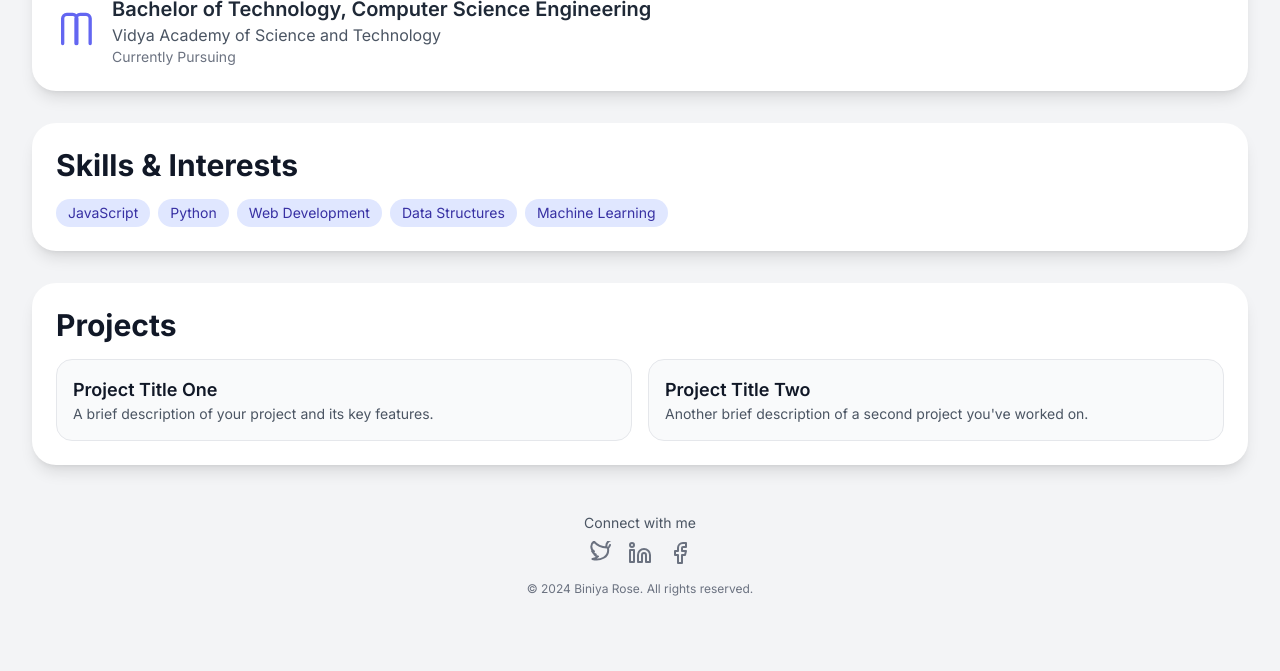
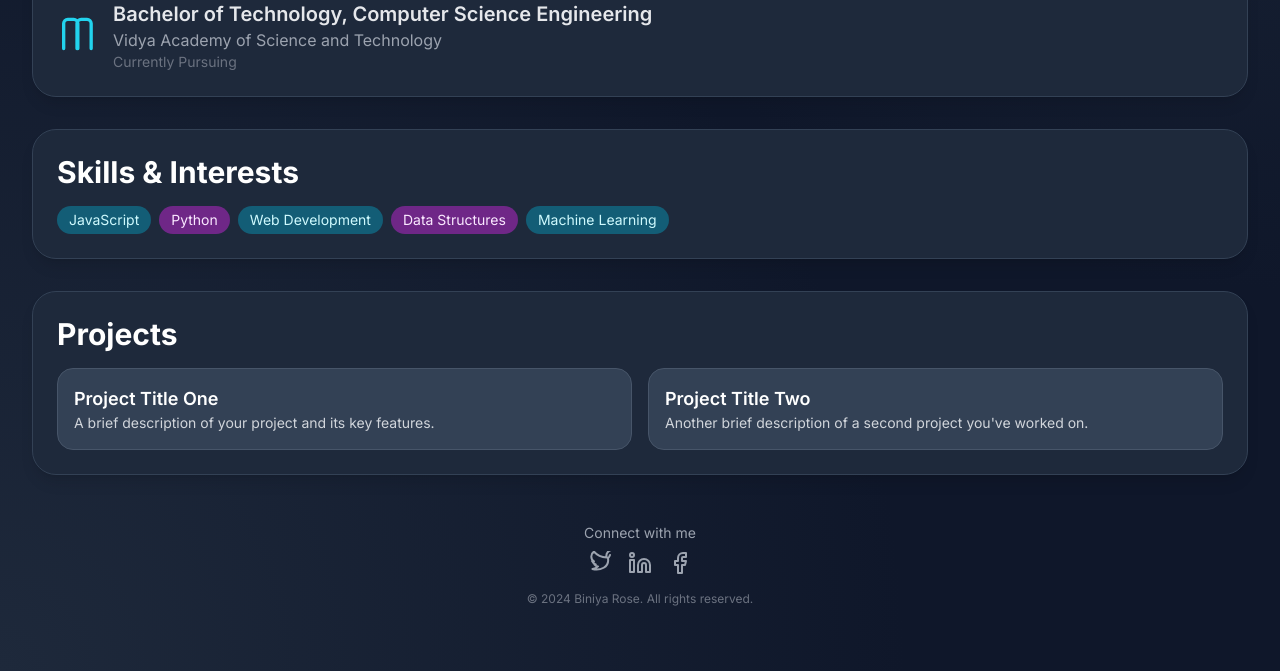
Before and after one commit to biniyarose123/biniyarose123.github.io, a plain HTML site: page index.html in a window 1280 px wide. Shown: the part 631-1302 px from the top of the page. Drawn offline with nearby package versions, Linux system fonts and the light colour scheme.

Commit message:
Update index.html

```diff
--- a/index.html
+++ b/index.html
@@ -11,89 +11,118 @@
     <style>
         body {
             font-family: 'Inter', sans-serif;
-            background-color: #f3f4f6;
-            color: #1f2937;
+            background-color: #0f172a; /* Deeper background color */
+            color: #e2e8f0; /* Lighter text color for contrast */
+            background-image: radial-gradient(at 0% 100%, #1e293b, transparent 50%),
+                              radial-gradient(at 100% 0%, #1e293b, transparent 50%);
+            background-size: 100% 100%;
         }
         .container {
             max-width: 800px;
         }
+
+        /* Animation for section fade-in */
+        @keyframes fadeIn {
+            from {
+                opacity: 0;
+                transform: translateY(20px);
+            }
+            to {
+                opacity: 1;
+                transform: translateY(0);
+            }
+        }
+
+        /* Apply animation to sections */
+        .animated-section {
+            animation: fadeIn 1s ease-in-out;
+            animation-fill-mode: forwards;
+            opacity: 0;
+        }
+
+        /* Delay for sequential sections */
+        #about { animation-delay: 0.2s; }
+        #education { animation-delay: 0.4s; }
+        #skills { animation-delay: 0.6s; }
+        #projects { animation-delay: 0.8s; }
+        footer { animation-delay: 1s; }
     </style>
 </head>
-<body class="bg-gray-100 text-gray-800">
+<body class="bg-slate-900 text-gray-200">
 
     <div class="container mx-auto p-4 sm:p-8">
 
         <!-- Header Section -->
-        <header class="text-center mb-12">
-            <div class="bg-white p-6 rounded-3xl shadow-lg">
-                <img src="https://placehold.co/150x150/d1d5db/4b5563?text=BR" alt="Profile picture of Biniya Rose" class="w-24 h-24 rounded-full mx-auto mb-4 object-cover ring-4 ring-gray-200">
-                <h1 class="text-4xl sm:text-5xl font-extrabold text-gray-900 mb-2">Biniya Rose</h1>
-                <p class="text-lg text-gray-600 font-medium">Computer Science Engineering Student</p>
+        <header class="text-center mb-12 animated-section">
+            <div class="bg-slate-800 p-6 rounded-3xl shadow-lg border border-slate-700">
+                <img src="https://placehold.co/150x150/0f172a/64748b?text=BR" alt="Profile picture of Biniya Rose" class="w-24 h-24 rounded-full mx-auto mb-4 object-cover ring-4 ring-slate-700">
+                <h1 class="text-4xl sm:text-5xl font-extrabold text-white mb-2">Biniya Rose</h1>
+                <p class="text-lg text-gray-400 font-medium">Computer Science Engineering Student</p>
             </div>
         </header>
 
         <!-- About Section -->
-        <section id="about" class="bg-white p-6 rounded-3xl shadow-lg mb-8">
-            <h2 class="text-2xl sm:text-3xl font-bold text-gray-900 mb-4">About Me</h2>
-            <p class="text-gray-700 leading-relaxed mb-4">
+        <section id="about" class="bg-slate-800 p-6 rounded-3xl shadow-lg mb-8 border border-slate-700 animated-section">
+            <h2 class="text-2xl sm:text-3xl font-bold text-white mb-4">About Me</h2>
+            <p class="text-gray-300 leading-relaxed mb-4">
                 I am Biniya Rose, a Computer Science Engineering student currently pursuing my studies at **Vidya Academy of Science and Technology**.
             </p>
-            <p class="text-gray-700 leading-relaxed">
+            <p class="text-gray-300 leading-relaxed">
                 I am from Thaikkad, near Guruvayoor, and I am passionate about technology and solving real-world problems through code. This portfolio is a space to showcase my academic journey, skills, and projects.
             </p>
         </section>
 
         <!-- Education Section -->
-        <section id="education" class="bg-white p-6 rounded-3xl shadow-lg mb-8">
-            <h2 class="text-2xl sm:text-3xl font-bold text-gray-900 mb-4">Education</h2>
+        <section id="education" class="bg-slate-800 p-6 rounded-3xl shadow-lg mb-8 border border-slate-700 animated-section">
+            <h2 class="text-2xl sm:text-3xl font-bold text-white mb-4">Education</h2>
             <div class="flex items-center space-x-4">
-                <svg xmlns="http://www.w3.org/2000/svg" class="h-10 w-10 text-indigo-500 flex-shrink-0" viewBox="0 0 24 24" fill="none" stroke="currentColor" stroke-width="2" stroke-linecap="round" stroke-linejoin="round"><path d="M4 19.5v-15A2.5 2.5 0 0 1 6.5 2H10a2.5 2.5 0 0 1 2.5 2.5v15"/><path d="M12 19.5v-15A2.5 2.5 0 0 1 14.5 2H18a2.5 2.5 0 0 1 2.5 2.5v15"/></svg>
+                <svg xmlns="http://www.w3.org/2000/svg" class="h-10 w-10 text-cyan-400 flex-shrink-0" viewBox="0 0 24 24" fill="none" stroke="currentColor" stroke-width="2" stroke-linecap="round" stroke-linejoin="round"><path d="M4 19.5v-15A2.5 2.5 0 0 1 6.5 2H10a2.5 2.5 0 0 1 2.5 2.5v15"/><path d="M12 19.5v-15A2.5 2.5 0 0 1 14.5 2H18a2.5 2.5 0 0 1 2.5 2.5v15"/></svg>
                 <div>
-                    <h3 class="text-xl font-semibold text-gray-800">Bachelor of Technology, Computer Science Engineering</h3>
-                    <p class="text-gray-600 font-medium">Vidya Academy of Science and Technology</p>
+                    <h3 class="text-xl font-semibold text-gray-200">Bachelor of Technology, Computer Science Engineering</h3>
+                    <p class="text-gray-400 font-medium">Vidya Academy of Science and Technology</p>
                     <p class="text-sm text-gray-500">Currently Pursuing</p>
                 </div>
             </div>
         </section>
 
         <!-- Placeholder Skills Section -->
-        <section id="skills" class="bg-white p-6 rounded-3xl shadow-lg mb-8">
-            <h2 class="text-2xl sm:text-3xl font-bold text-gray-900 mb-4">Skills & Interests</h2>
+        <section id="skills" class="bg-slate-800 p-6 rounded-3xl shadow-lg mb-8 border border-slate-700 animated-section">
+            <h2 class="text-2xl sm:text-3xl font-bold text-white mb-4">Skills & Interests</h2>
             <div class="flex flex-wrap gap-2">
-                <span class="bg-indigo-100 text-indigo-800 px-3 py-1 rounded-full text-sm font-medium">JavaScript</span>
-                <span class="bg-indigo-100 text-indigo-800 px-3 py-1 rounded-full text-sm font-medium">Python</span>
-                <span class="bg-indigo-100 text-indigo-800 px-3 py-1 rounded-full text-sm font-medium">Web Development</span>
-                <span class="bg-indigo-100 text-indigo-800 px-3 py-1 rounded-full text-sm font-medium">Data Structures</span>
-                <span class="bg-indigo-100 text-indigo-800 px-3 py-1 rounded-full text-sm font-medium">Machine Learning</span>
+                <span class="bg-cyan-600/50 text-cyan-100 px-3 py-1 rounded-full text-sm font-medium">JavaScript</span>
+                <span class="bg-fuchsia-600/50 text-fuchsia-100 px-3 py-1 rounded-full text-sm font-medium">Python</span>
+                <span class="bg-cyan-600/50 text-cyan-100 px-3 py-1 rounded-full text-sm font-medium">Web Development</span>
+                <span class="bg-fuchsia-600/50 text-fuchsia-100 px-3 py-1 rounded-full text-sm font-medium">Data Structures</span>
+                <span class="bg-cyan-600/50 text-cyan-100 px-3 py-1 rounded-full text-sm font-medium">Machine Learning</span>
             </div>
         </section>
 
         <!-- Placeholder Projects Section -->
-        <section id="projects" class="bg-white p-6 rounded-3xl shadow-lg mb-8">
-            <h2 class="text-2xl sm:text-3xl font-bold text-gray-900 mb-4">Projects</h2>
+        <section id="projects" class="bg-slate-800 p-6 rounded-3xl shadow-lg mb-8 border border-slate-700 animated-section">
+            <h2 class="text-2xl sm:text-3xl font-bold text-white mb-4">Projects</h2>
             <div class="grid md:grid-cols-2 gap-4">
-                <div class="bg-gray-50 p-4 rounded-2xl border border-gray-200">
-                    <h3 class="text-lg font-semibold text-gray-900">Project Title One</h3>
-                    <p class="text-sm text-gray-600">A brief description of your project and its key features.</p>
+                <div class="bg-slate-700 p-4 rounded-2xl border border-slate-600">
+                    <h3 class="text-lg font-semibold text-white">Project Title One</h3>
+                    <p class="text-sm text-gray-300">A brief description of your project and its key features.</p>
                 </div>
-                <div class="bg-gray-50 p-4 rounded-2xl border border-gray-200">
-                    <h3 class="text-lg font-semibold text-gray-900">Project Title Two</h3>
-                    <p class="text-sm text-gray-600">Another brief description of a second project you've worked on.</p>
+                <div class="bg-slate-700 p-4 rounded-2xl border border-slate-600">
+                    <h3 class="text-lg font-semibold text-white">Project Title Two</h3>
+                    <p class="text-sm text-gray-300">Another brief description of a second project you've worked on.</p>
                 </div>
             </div>
         </section>
 
         <!-- Contact/Footer Section -->
-        <footer class="text-center mt-12 mb-8 text-gray-600">
+        <footer class="text-center mt-12 mb-8 text-gray-400 animated-section">
             <p class="text-sm">Connect with me</p>
             <div class="flex justify-center space-x-4 mt-2">
-                <a href="#" class="text-gray-500 hover:text-indigo-500 transition-colors">
+                <a href="#" class="text-gray-400 hover:text-cyan-400 transition-colors">
                     <svg xmlns="http://www.w3.org/2000/svg" class="h-6 w-6" viewBox="0 0 24 24" fill="none" stroke="currentColor" stroke-width="2" stroke-linecap="round" stroke-linejoin="round"><path d="M22 4s-.7 2.1-2 3.4c1.6 10-9.4 11.2-11.2 11.2h-.2c-1.5 0-2.8-.2-4.2-.6 2-.1 4-.8 5.6-2.6-1.5 0-2.8-.7-3.6-1.9.5.1.9 0 1.4-.1-1.6-.3-2.9-1.3-3.7-3.2.5.1 1.2.2 1.9.2-1.6-.9-2.7-2.7-2.7-4.9s1.1-4 2.7-4.9c3 3.6 7.6 5.6 12.8 5.8-1.5-3.6 1.7-7.5 5.5-7.5 2.1 0 4 .9 5.4 2.1-1.1.2-2.1.6-3 1.2 1.2-.2 2.3-.6 3.4-1.4-1.2-1-2.8-1.7-4.6-2"/></svg>
                 </a>
-                <a href="#" class="text-gray-500 hover:text-indigo-500 transition-colors">
+                <a href="#" class="text-gray-400 hover:text-cyan-400 transition-colors">
                     <svg xmlns="http://www.w3.org/2000/svg" class="h-6 w-6" viewBox="0 0 24 24" fill="none" stroke="currentColor" stroke-width="2" stroke-linecap="round" stroke-linejoin="round"><path d="M16 8a6 6 0 0 1 6 6v7H18v-7a2 2 0 0 0-2-2 2 2 0 0 0-2 2v7H10v-7a6 6 0 0 1 6-6z"/><rect x="2" y="9" width="4" height="12"/><circle cx="4" cy="4" r="2"/></svg>
                 </a>
-                <a href="#" class="text-gray-500 hover:text-indigo-500 transition-colors">
+                <a href="#" class="text-gray-400 hover:text-cyan-400 transition-colors">
                     <svg xmlns="http://www.w3.org/2000/svg" class="h-6 w-6" viewBox="0 0 24 24" fill="none" stroke="currentColor" stroke-width="2" stroke-linecap="round" stroke-linejoin="round"><path d="M18 2h-3a5 5 0 0 0-5 5v3H7v4h3v8h4v-8h3l1-4h-4V7a1 1 0 0 1 1-1h3z"/></svg>
                 </a>
             </div>
```
